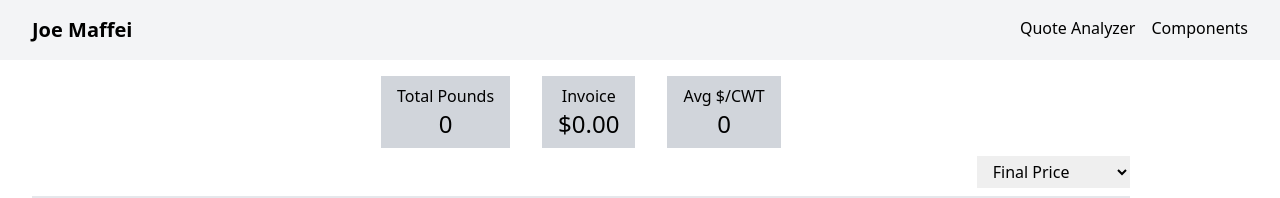
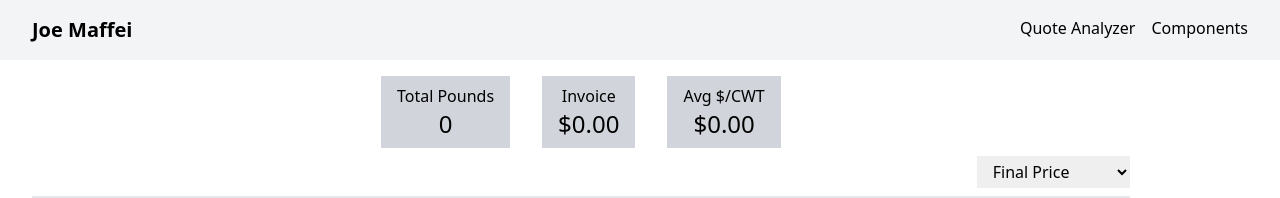
Before and after one commit to joemaffei/quote-analyzer, a Nuxt app: page / in a window 1280 px wide. Shown: the top 198 px of the page. Built offline with nearby package versions, Linux system fonts and the light colour scheme.

Commit message:
average price

```diff
--- a/components/QuoteAnalyzer.vue
+++ b/components/QuoteAnalyzer.vue
@@ -5,18 +5,20 @@
         <div class="bg-gray-300 flex flex-col items-center px-4 py-2">
           <dt>Total Pounds</dt>
           <dd class="text-2xl">
-            {{ totalPounds() }}
+            {{ formatNumberShort(totalWeight) }}{{ totalWeight.unit }}
           </dd>
         </div>
         <div class="bg-gray-300 flex flex-col items-center px-4 py-2">
           <dt>Invoice</dt>
           <dd class="text-2xl">
-            {{ invoiceTotal() }}
+            {{ formatCurrency(invoiceTotal) }}
           </dd>
         </div>
         <div class="bg-gray-300 flex flex-col items-center px-4 py-2">
           <dt>Avg $/CWT</dt>
-          <dd class="text-2xl">0</dd>
+          <dd class="text-2xl">
+            {{ formatCurrency(averagePrice) }}
+          </dd>
         </div>
       </dl>
     </div>
@@ -33,7 +35,7 @@
     <table>
       <thead>
         <tr class="bg-gray-200">
-          <th v-for="column in staticColumns" class="px-3 py-1 text-left">
+          <th v-for="column in columns" class="px-3 py-1 text-left">
             {{ column.label }}
           </th>
         </tr>
@@ -46,7 +48,7 @@
         >
           <td
             class="px-3 py-1 text-left"
-            v-for="column in staticColumns.filter(c => c.property)"
+            v-for="column in columns.filter(c => c.property)"
           >
             {{
               column.property === 'Weight'
@@ -56,7 +58,7 @@
           </td>
           <td
             class="px-3 py-1 text-left"
-            v-for="(column, columnIndex) in staticColumns.filter(c => c.property === null)"
+            v-for="(column, columnIndex) in columns.filter(c => c.property === null)"
           >
             <PriceButton
               class="w-full text-left"
@@ -82,7 +84,24 @@ const currencyFormatter = new Intl.NumberFormat('en-US', {
 export default {
   name: "QuoteAnalyzer",
   computed: {
-    staticColumns() {
+    averagePrice() {
+      // prevent division by zero
+      if (this.totalWeight === 0) return 0;
+      return this.invoiceTotal / this.totalWeight * 100;
+    },
+    invoiceTotal() {
+      return this.selected.reduce((totalPrice, { rowIndex, columnIndex }) => {
+        const weight = this.rows[rowIndex].Weight;
+        const price = this.rows[rowIndex].Quotes[columnIndex].FinalPrice;
+        return totalPrice + (weight / 100 * price);
+      }, 0);
+    },
+    totalWeight() {
+      return this.selected.reduce((total, { rowIndex }) => {
+        return total + this.rows[rowIndex].Weight;
+      }, 0);
+    },
+    columns() {
       return [
         { label: 'Location', property: 'Location' },
         { label: 'Part #', property: 'PartNo' },
@@ -94,25 +113,6 @@ export default {
         { label: 'RBI', property: null },
       ];
     },
-    /**
-     * Just for fun, this calculates the columns based on the data.
-     * The downside of this approach is that the frontend has no control
-     * over the order of the columns, can't customize table headers, etc.
-     */
-    dynamicColumns() {
-      return this.rows.reduce((cols, row) => {
-        Object.keys(row).forEach(key => {
-          if (key === 'Quotes') {
-            row.Quotes.forEach(quote => {
-              cols.add(quote.Company);
-            });
-            return;
-          }
-          cols.add(key);
-        });
-        return cols;
-      }, new Set())
-    }
   },
   data() {
     return {
@@ -146,15 +146,6 @@ export default {
         this.selected.push({ rowIndex, columnIndex });
       }
     },
-    invoiceTotal() {
-      const total = this.selected.reduce((totalPrice, { rowIndex, columnIndex }) => {
-        const weight = this.rows[rowIndex].Weight;
-        const price = this.rows[rowIndex].Quotes[columnIndex].FinalPrice;
-        return totalPrice + (weight / 100 * price);
-      }, 0);
-
-      return currencyFormatter.format(total);
-    },
     isChecked(rowIndex, columnIndex) {
       const rowInSelected = this.selected.find(row => row.rowIndex === rowIndex);
       return rowInSelected && rowInSelected.columnIndex === columnIndex;
@@ -175,31 +166,26 @@ export default {
     isSelected(rowIndex) {
       return this.selected.find(row => row.rowIndex === rowIndex);
     },
-    totalPounds() {
-      let total = this.selected.reduce((weight, { rowIndex }) => {
-        return weight + this.rows[rowIndex].Weight;
-      }, 0);
-
+    formatCurrency(value) {
+      return currencyFormatter.format(value);
+    },
+    formatNumberShort(value) {
+      let shortValue = value;
       let unit = '';
-      if (total > 1000) {
-        total = total / 1000;
+      if (shortValue > 1000) {
+        shortValue /= 1000;
         unit = 'k';
       }
-      if (total > 1000) {
-        total = total / 1000;
-        unit = 'M';
+      if (shortValue > 1000) {
+        shortValue /= 1000;
+        unit = 'M'
       }
 
-      return total.toLocaleString('en-US') + unit;
+      return shortValue.toLocaleString('en-US') + unit;
     }
   },
   props: {
     rows: Array
-  },
-  watch: {
-    getSelected() {
-      this.selected = this.getSelected
-    }
   }
 }
 </script>
```
